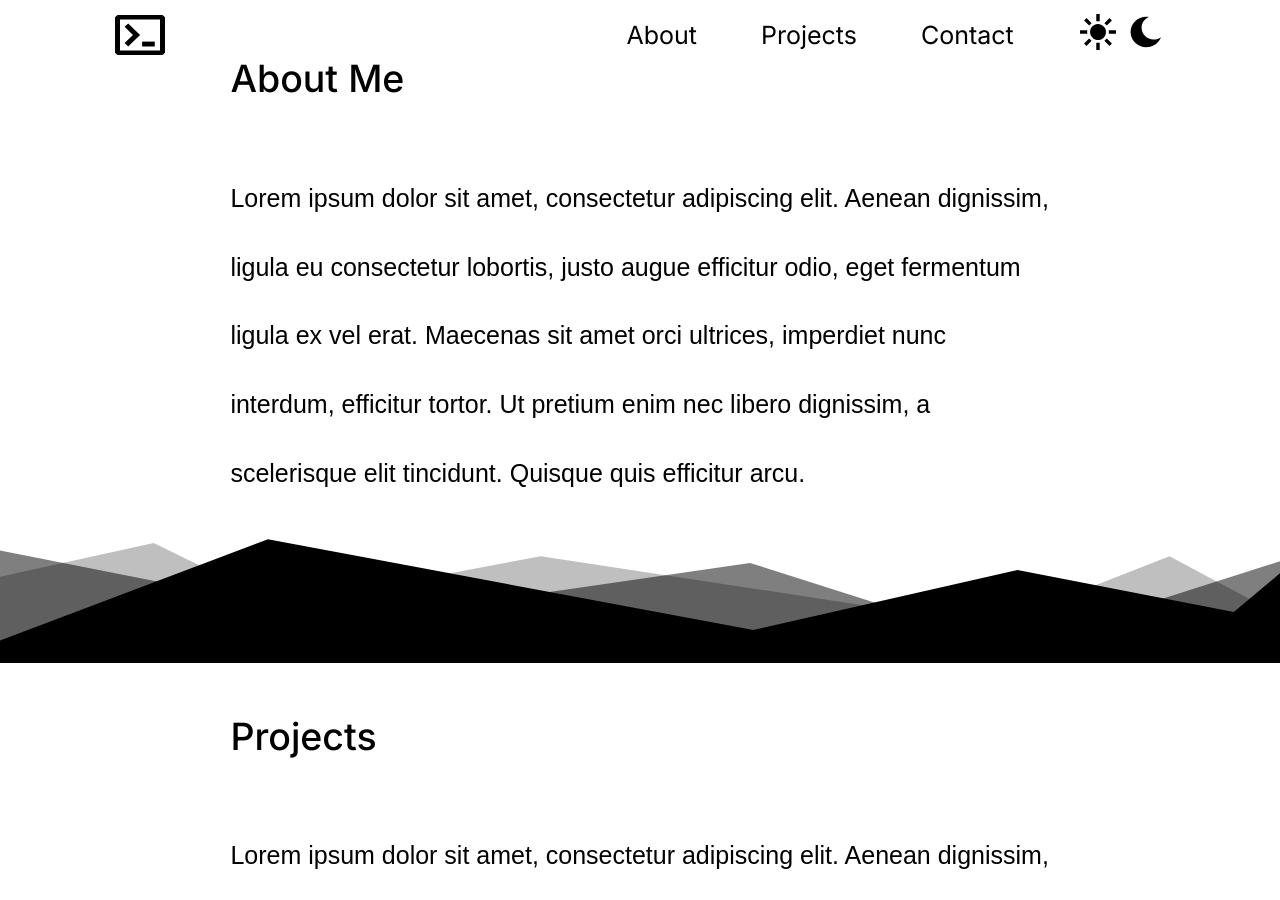
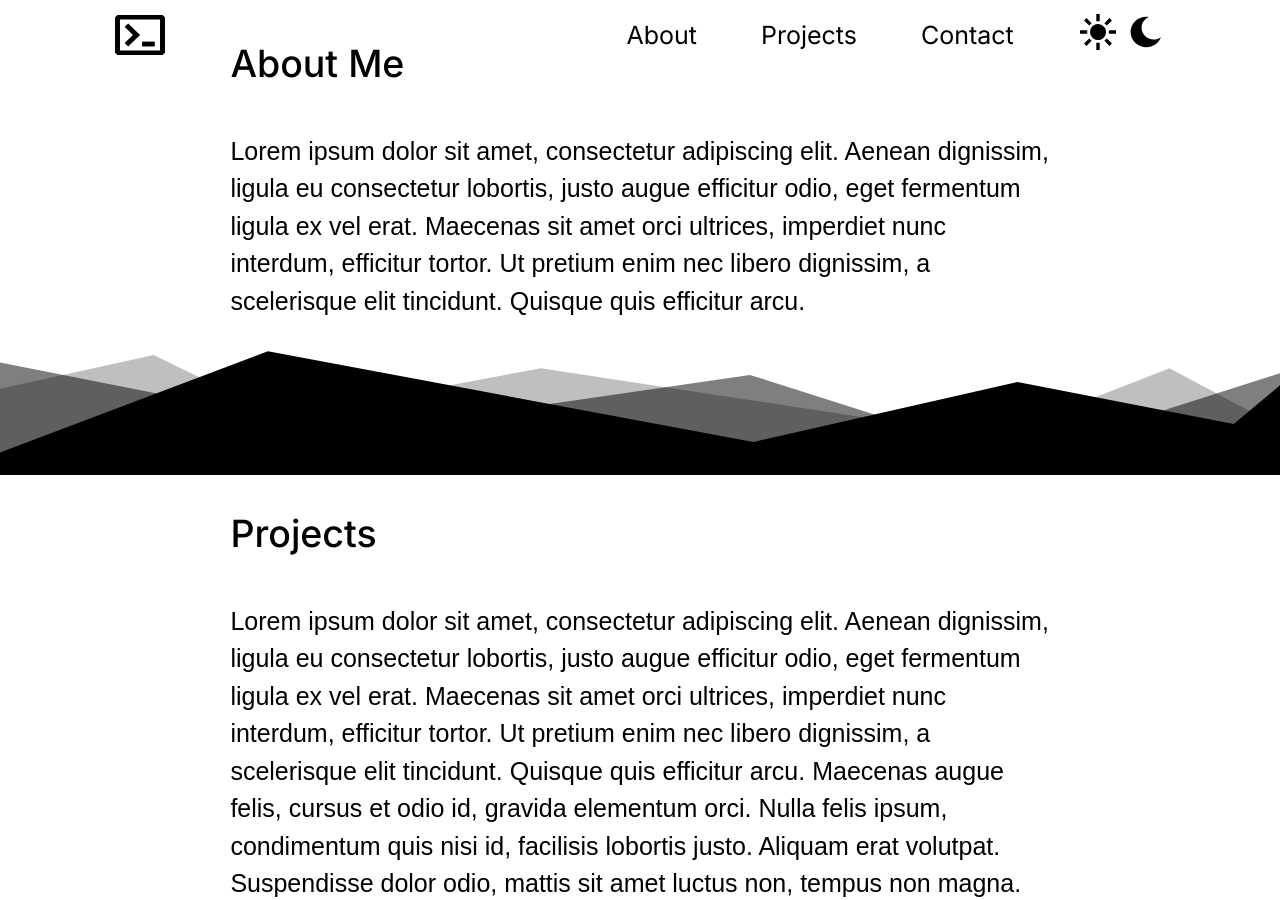
Before and after one commit to SirioBambino/SirioBambino.github.io, a Jekyll site: the page built from index.md, in a window 1280 px wide and 900 px high. Built offline with Jekyll 4.4.1, drawn with Linux system fonts in a browser that asks for light colours; some web fonts are replaced.

Commit message:
style: Add various comments to base partial

```diff
--- a/_sass/_base.scss
+++ b/_sass/_base.scss
@@ -10,17 +10,23 @@
 html {
   // Smoothly animate the scroll position, instead of a straight jump
   scroll-behavior: smooth;
-  // Change default font size to 10px
+  // Make default font size 10px to make rem values easier to set
   font-size: 62.5%;
 }
 
 // Set the style rules for the body
 body {
+  // Set the font styling
   font-family: $font-body;
   font-weight: $regular;
-  font-size: 2.5rem;
-  line-height: 2.75em;
+  line-height: 1.5em;
   color: var(--text-colour);
+
+  // Make the font size dependent on screen width but clamp it
+  font-size: clamp(2rem, 2.5vw, 2.5rem);
+
+  // Set the width and background colour
+  width: 100%;
   background-color: var(--background-primary-colour);
 }
 
@@ -31,6 +37,7 @@ h3,
 h4,
 h5,
 h6 {
+  // Set the font styling
   font-family: $font-heading;
   font-weight: $medium;
   color: var(--text-colour);
@@ -38,9 +45,15 @@ h6 {
 
 // Set the style rules for all anchors in the document
 a {
+  // Set the font styling
   text-decoration: none;
   font-weight: $light;
   color: var(--link-colour);
+
+  // Set different colour on hover
+  &:hover {
+    color: var(--link-hover-colour);
+  }
 }
 
 // Set the style rules for the content
```
